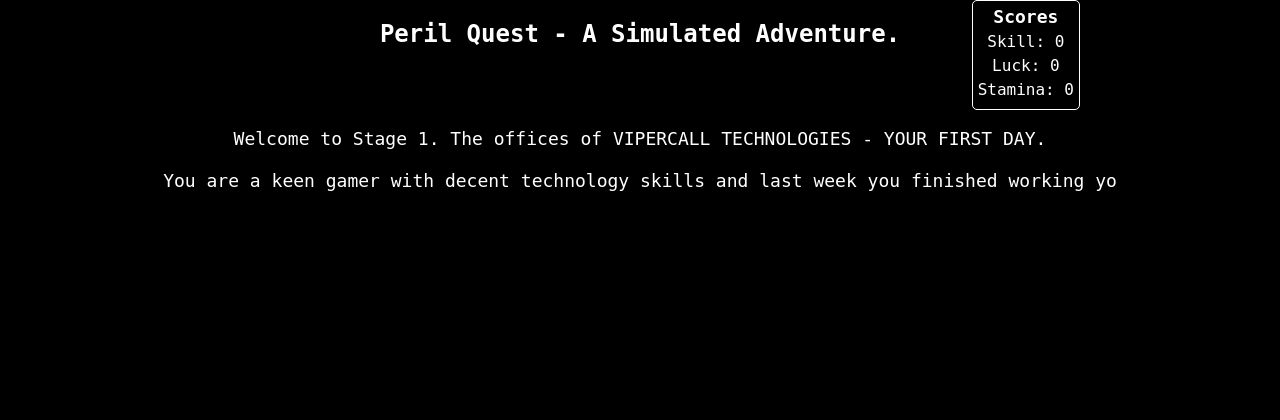
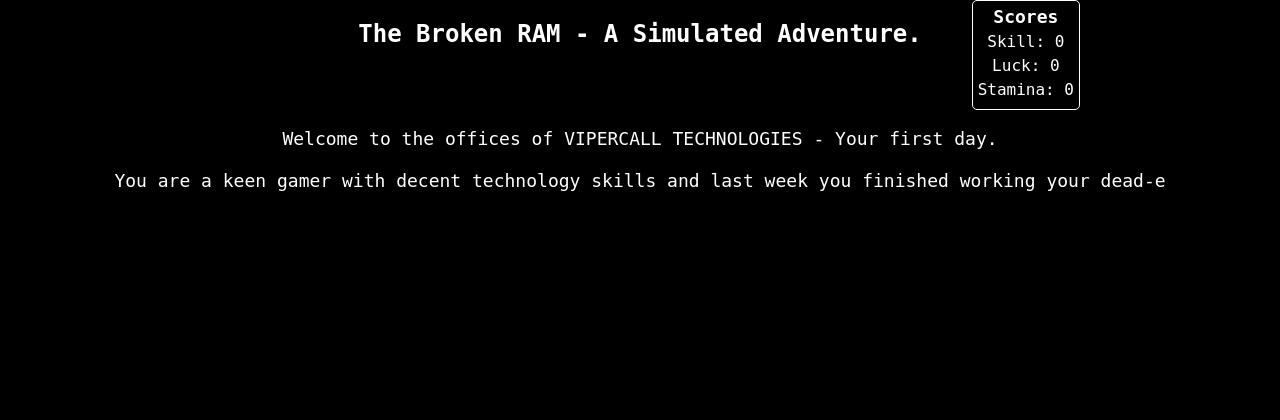
Before and after one commit to OllieGup/PerilQuestAdventure, a Flask app: page /intro in a window 1280 px wide. Shown: the top 420 px of the page. Run offline with Flask 2, Linux system fonts and the light colour scheme.

Commit message:
textual changes

```diff
--- a/Templates/game.html
+++ b/Templates/game.html
@@ -10,7 +10,7 @@
 </head>
 <body>
     <header>
-        <h1>Peril Quest - Stage 1 - The Office</h1>
+        <h1>The Broken RAM - Make your choice.</h1>
         <section id="scores" class="hidden">
             <h2>Scores</h2>
             <p>Skill: <span id="skillScore">0</span></p>
--- a/Templates/intro.html
+++ b/Templates/intro.html
@@ -12,7 +12,7 @@
 
 <body>
     <header>
-        <h1>Peril Quest - A Simulated Adventure.</h1>
+        <h1>The Broken RAM - A Simulated Adventure.</h1>
         <section id="scores" class="hidden">
             <h2>Scores</h2>
             <p>Skill: <span id="skillScore">0</span></p>
--- a/Templates/roll.html
+++ b/Templates/roll.html
@@ -12,7 +12,7 @@
 
 <body>
     <header>
-        <h1>Peril Quest - Stage 1</h1>
+        <h1>Vipercall Technologies - Stage 1</h1>
         <section id="scores" class="hidden">
             <h2>Scores</h2>
             <p>Skill: <span id="skillScore">0</span></p>
--- a/Templates/roll2.html
+++ b/Templates/roll2.html
@@ -12,7 +12,7 @@
 
 <body>
     <header>
-        <h1>Peril Quest - Stage 1</h1>
+        <h1>Vipercall Technologies - Find your strenghs...</h1>
         <section id="scores" class="hidden">
             <h2>Scores</h2>
             <p>Skill: <span id="skillScore">0</span></p>
--- a/static/js/intro.js
+++ b/static/js/intro.js
@@ -1,5 +1,5 @@
 var i = 0;
-var txt = "Welcome to Stage 1. The offices of VIPERCALL TECHNOLOGIES - YOUR FIRST DAY. \n\nYou are a keen gamer with decent technology skills and last week you finished working your dead-end job as a fast-food delivery rider. \n\nYou have just landed a job at a technology company who investigates online scams. \n\nThere is something new on the market - a groundbreaking and eagerly awaited video game called Peril Quest, \n\npowered by the first neural network games engine where players can enter breathtakingly realistic realms.\n\nAnd it's within this game that some of the most prolific online scams are currently taking place....";
+var txt = "Welcome to the offices of VIPERCALL TECHNOLOGIES - Your first day. \n\nYou are a keen gamer with decent technology skills and last week you finished working your dead-end job as a fast-food delivery rider. \n\nYou have just landed a job at a technology company who investigates scams within online games. \n\nThere is something new on the market - a groundbreaking and eagerly awaited video game called Peril Quest, \n\npowered by the first neural network games engine where players can enter breathtakingly realistic realms.\n\nAnd it's within this game that some of the most prolific online scams are currently taking place....";
 var speed = 40;
 
 function typeWriter() {
```
